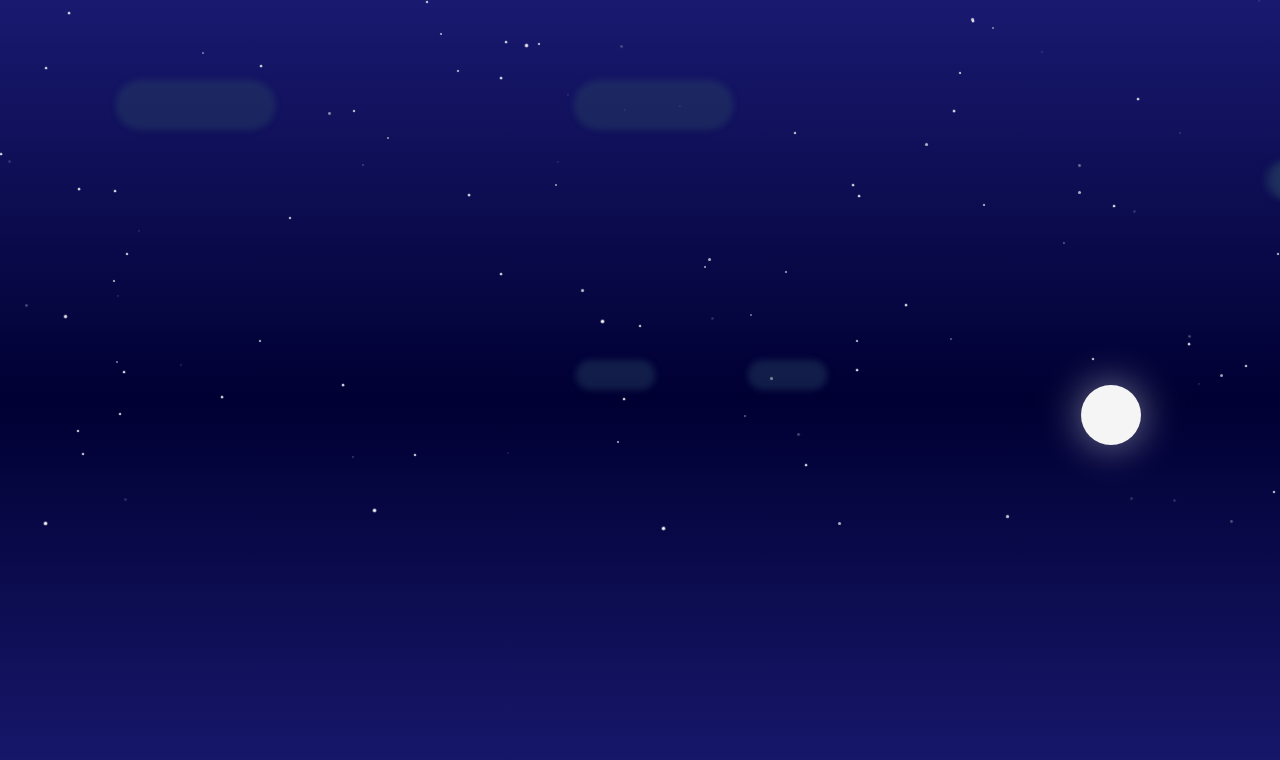
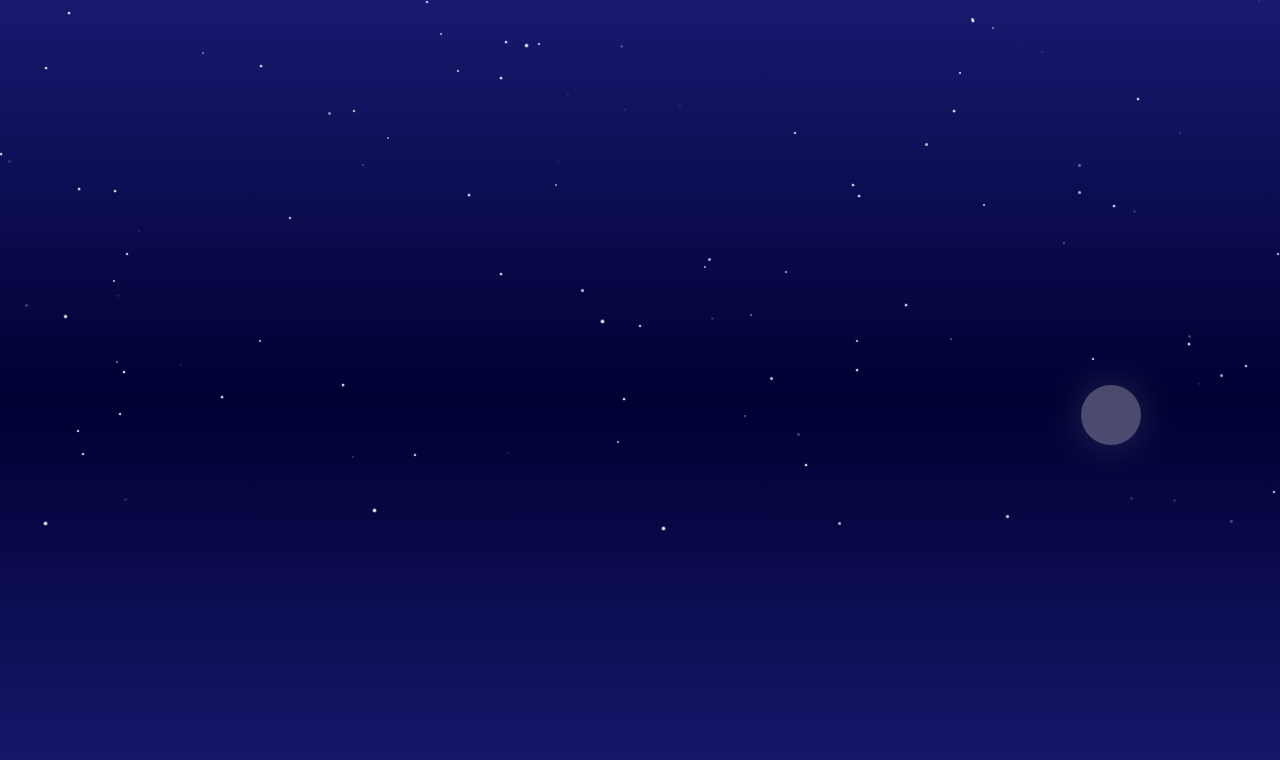
Before and after one commit to chrisdoornink/worlday, a Next.js app: page / in a window 1280 px wide. Shown: the top 760 px of the page. Built offline with nearby package versions, Linux system fonts and the light colour scheme.

Commit message:
working on weather

```diff
--- /dev/null
+++ b/app/components/worlday/constants.ts
@@ -0,0 +1,79 @@
+// Weather Types
+export const WEATHER_TYPES = ['clear', 'rain', 'snow'] as const;
+export type Weather = (typeof WEATHER_TYPES)[number];
+
+// Weather Probabilities (must sum to 1)
+export const WEATHER_PROBABILITIES = {
+  clear: 0.1,
+  rain: 0.85,
+  snow: 0.05,
+};
+
+// Weather Settings
+export const WEATHER_SETTINGS = {
+  updateInterval: 300000, // 5 minutes in milliseconds
+  particles: {
+    rain: {
+      count: 100,
+      minDuration: 0.8,
+      maxDuration: 1.1,
+    },
+    snow: {
+      count: 50,
+      minDuration: 3,
+      maxDuration: 5,
+    },
+  },
+};
+
+// Time Settings
+export const TIME_PERIODS = {
+  dawn: { start: 5, end: 7 },
+  morning: { start: 7, end: 11 },
+  noon: { start: 11, end: 16 },
+  afternoon: { start: 16, end: 19 },
+  dusk: { start: 19, end: 21 },
+  night: { start: 21, end: 5 },
+} as const;
+
+export type TimeOfDay = keyof typeof TIME_PERIODS;
+
+// Star Settings
+export const STAR_SETTINGS = {
+  count: 100,
+  brightProbability: 0.3,
+  maxHeight: 70, // percentage of screen height
+  twinkleMinDuration: 1.5,
+  twinkleMaxDuration: 2,
+};
+
+// Cloud Settings
+export const CLOUD_SETTINGS = {
+  count: {
+    clear: 4,
+    rain: 12,
+    snow: 8,
+  },
+  types: ['cloud1', 'cloud2', 'cloud3'] as const,
+  updateInterval: 15000, // 15 seconds in milliseconds
+  speedMultiplier: {
+    clear: 1,
+    rain: 0.7, // slower during rain
+    snow: 0.8, // slightly slower during snow
+  },
+};
+
+// Helper function to get random weather based on probabilities
+export const getRandomWeather = (): Weather => {
+  const random = Math.random();
+  let cumulativeProbability = 0;
+
+  for (const [weather, probability] of Object.entries(WEATHER_PROBABILITIES)) {
+    cumulativeProbability += probability;
+    if (random <= cumulativeProbability) {
+      return weather as Weather;
+    }
+  }
+
+  return WEATHER_TYPES[0]; // fallback to first weather type
+};
--- a/app/components/worlday/hooks/useBackground.ts
+++ b/app/components/worlday/hooks/useBackground.ts
@@ -1,9 +1,20 @@
 import { useState, useEffect } from 'react';
+import {
+  WEATHER_SETTINGS,
+  TIME_PERIODS,
+  STAR_SETTINGS,
+  CLOUD_SETTINGS,
+  getRandomWeather,
+  type Weather,
+  type TimeOfDay,
+} from '../constants';
 
 interface Cloud {
   key: number;
   type: string;
   left: string;
+  duration: string;
+  top: string;
 }
 
 interface Star {
@@ -21,15 +32,12 @@ interface WeatherParticle {
   delay: string;
 }
 
-type TimeOfDay = 'dawn' | 'morning' | 'noon' | 'afternoon' | 'dusk' | 'night';
-type Weather = 'clear' | 'rain' | 'snow';
-
 export const useBackground = () => {
   const [clouds, setClouds] = useState<Cloud[]>([]);
   const [stars, setStars] = useState<Star[]>([]);
   const [weatherParticles, setWeatherParticles] = useState<WeatherParticle[]>([]);
   const [timeOfDay, setTimeOfDay] = useState<TimeOfDay>('morning');
-  const [weather, setWeather] = useState<Weather>('clear');
+  const [weather, setWeather] = useState<Weather>(getRandomWeather());
 
   // Calculate sun/moon position based on time
   const getCelestialPosition = () => {
@@ -48,11 +56,15 @@ export const useBackground = () => {
   const getTimeOfDay = (): TimeOfDay => {
     const hour = new Date().getHours();
 
-    if (hour >= 5 && hour < 7) return 'dawn';
-    if (hour >= 7 && hour < 11) return 'morning';
-    if (hour >= 11 && hour < 16) return 'noon';
-    if (hour >= 16 && hour < 19) return 'afternoon';
-    if (hour >= 19 && hour < 21) return 'dusk';
+    for (const [period, times] of Object.entries(TIME_PERIODS)) {
+      if (
+        (times.start < times.end && hour >= times.start && hour < times.end) ||
+        (times.start > times.end && (hour >= times.start || hour < times.end))
+      ) {
+        return period as TimeOfDay;
+      }
+    }
+
     return 'night';
   };
 
@@ -60,15 +72,14 @@ export const useBackground = () => {
   useEffect(() => {
     const generateStars = () => {
       const newStars: Star[] = [];
-      const starCount = 100;
 
-      for (let i = 0; i < starCount; i++) {
+      for (let i = 0; i < STAR_SETTINGS.count; i++) {
         newStars.push({
           key: i,
-          top: `${Math.random() * 70}%`,
+          top: `${Math.random() * STAR_SETTINGS.maxHeight}%`,
           left: `${Math.random() * 100}%`,
-          delay: `${Math.random() * 2}s`,
-          bright: Math.random() > 0.7,
+          delay: `${Math.random() * STAR_SETTINGS.twinkleMaxDuration}s`,
+          bright: Math.random() > (1 - STAR_SETTINGS.brightProbability),
         });
       }
       setStars(newStars);
@@ -91,57 +102,58 @@ export const useBackground = () => {
 
   // Generate clouds
   useEffect(() => {
-    const generateClouds = () => {
-      const newClouds: Cloud[] = [];
-      const cloudTypes = ['cloud1', 'cloud2', 'cloud3'];
+    const generateCloud = (index: number): Cloud => {
+      const cloudType = CLOUD_SETTINGS.types[index % CLOUD_SETTINGS.types.length];
+      const duration = (45 + Math.random() * 30) / CLOUD_SETTINGS.speedMultiplier[weather];
+      const topPosition = 10 + Math.random() * 40; // Random vertical position between 10% and 50%
 
-      for (let i = 0; i < 6; i++) {
-        newClouds.push({
-          key: i,
-          type: cloudTypes[i % 3],
-          left: `${Math.random() * 100}%`,
-        });
-      }
-      setClouds(newClouds);
+      return {
+        key: Date.now() + index,
+        type: cloudType,
+        left: '0',
+        duration: `${duration}s`,
+        top: `${topPosition}%`,
+      };
     };
 
-    generateClouds();
-    const interval = setInterval(generateClouds, 30000);
-
-    return () => clearInterval(interval);
-  }, []);
+    // Initial cloud generation
+    const initialClouds: Cloud[] = [];
+    for (let i = 0; i < CLOUD_SETTINGS.count[weather]; i++) {
+      initialClouds.push(generateCloud(i));
+    }
+    setClouds(initialClouds);
+  }, [weather]); // Only regenerate all clouds when weather changes
 
   // Generate weather particles
   useEffect(() => {
     const generateWeatherParticles = () => {
+      console.log('Generating weather particles for', weather);
       if (weather === 'clear') {
         setWeatherParticles([]);
         return;
       }
 
+      const settings = WEATHER_SETTINGS.particles[weather];
       const newParticles: WeatherParticle[] = [];
-      const particleCount = weather === 'rain' ? 100 : 50;
 
-      for (let i = 0; i < particleCount; i++) {
+      for (let i = 0; i < settings.count; i++) {
         newParticles.push({
           key: i,
           left: `${Math.random() * 100}%`,
-          animationDuration: `${weather === 'rain' ?
-            0.8 + Math.random() * 0.3 :
-            3 + Math.random() * 2}s`,
-          delay: `${Math.random() * 2}s`,
+          animationDuration: `${
+            settings.minDuration +
+            Math.random() * (settings.maxDuration - settings.minDuration)
+          }s`,
+          delay: `${Math.random() * -2}s`, // Negative delay for initial stagger
         });
       }
       setWeatherParticles(newParticles);
     };
 
-    generateWeatherParticles();
-    // Change weather randomly every 5 minutes
     const interval = setInterval(() => {
-      const weathers: Weather[] = ['clear', 'rain', 'snow'];
-      const newWeather = weathers[Math.floor(Math.random() * weathers.length)];
-      setWeather(newWeather);
-    }, 300000);
+      setWeather(getRandomWeather());
+      generateWeatherParticles();
+    }, WEATHER_SETTINGS.updateInterval);
 
     return () => clearInterval(interval);
   }, [weather]);
--- a/app/components/worlday/index.tsx
+++ b/app/components/worlday/index.tsx
@@ -19,7 +19,9 @@ const World = () => {
     <div className={`${styles.worldContainer} ${styles[timeOfDay]}`}>
       {/* Celestial body (sun or moon) */}
       <div
-        className={`${styles.celestialBody} ${isNightTime ? styles.moon : styles.sun}`}
+        className={`${styles.celestialBody} ${
+          isNightTime ? styles.moon : styles.sun
+        } ${weather !== 'clear' ? styles.sunDim : ''}`}
         style={{
           left: celestialPosition.x,
           top: celestialPosition.y,
@@ -46,8 +48,14 @@ const World = () => {
           key={cloud.key}
           className={`${styles.cloud} ${styles[cloud.type]} ${
             isNightTime ? styles.nightCloud : styles.dayCloud
+          } ${weather === 'rain' ? styles.rainCloud : ''} ${
+            weather === 'snow' ? styles.snowCloud : ''
           }`}
-          style={{ left: cloud.left }}
+          style={{
+            left: cloud.left,
+            animationDuration: cloud.duration,
+            top: cloud.top,
+          }}
         />
       ))}
 
--- a/app/components/worlday/styles.module.css
+++ b/app/components/worlday/styles.module.css
@@ -45,6 +45,12 @@
   height: 80px;
   background: #FFD700;
   box-shadow: 0 0 60px #FFD700;
+  transition: all 1s ease;
+}
+
+.sunDim {
+  opacity: 0.3;
+  box-shadow: 0 0 30px rgba(255, 215, 0, 0.3);
 }
 
 .moon {
@@ -87,6 +93,10 @@
   border-radius: 50px;
   filter: blur(3px);
   animation: float linear infinite;
+  transition: all 1s ease;
+  transform: translateX(0);
+  will-change: transform;
+  top: var(--cloud-top-position, 20%); /* Default position if not set */
 }
 
 .dayCloud {
@@ -99,24 +109,33 @@
   opacity: 0.4;
 }
 
+.rainCloud {
+  filter: blur(5px);
+  opacity: 0.9;
+  transform: scale(1.5);
+}
+
+.snowCloud {
+  filter: blur(4px);
+  opacity: 0.85;
+  transform: scale(1.3);
+}
+
 .cloud1 {
   width: 120px;
   height: 40px;
-  top: 20%;
   animation-duration: 60s;
 }
 
 .cloud2 {
   width: 80px;
   height: 30px;
-  top: 45%;
   animation-duration: 45s;
 }
 
 .cloud3 {
   width: 160px;
   height: 50px;
-  top: 10%;
   animation-duration: 75s;
 }
 
@@ -127,6 +146,7 @@
   height: 20px;
   background: linear-gradient(transparent, rgba(255, 255, 255, 0.5));
   animation: rainfall linear infinite;
+  top: -20px; /* Start above the viewport */
 }
 
 .snow {
@@ -137,31 +157,32 @@
   border-radius: 50%;
   filter: blur(1px);
   animation: snowfall linear infinite;
+  top: -6px; /* Start above the viewport */
 }
 
 @keyframes float {
   from {
-    transform: translateX(-200px);
+    transform: translateX(-120vw);
   }
   to {
-    transform: translateX(100vw);
+    transform: translateX(120vw);
   }
 }
 
 @keyframes rainfall {
-  from {
-    transform: translateY(-120vh) translateX(0);
+  0% {
+    transform: translateY(-100px) translateX(0);
   }
-  to {
-    transform: translateY(20vh) translateX(-20px);
+  100% {
+    transform: translateY(calc(100vh + 100px)) translateX(-20px);
   }
 }
 
 @keyframes snowfall {
-  from {
-    transform: translateY(-120vh) translateX(0) rotate(0deg);
+  0% {
+    transform: translateY(-100px) translateX(0) rotate(0deg);
   }
-  to {
-    transform: translateY(20vh) translateX(-20px) rotate(360deg);
+  100% {
+    transform: translateY(calc(100vh + 100px)) translateX(-20px) rotate(360deg);
   }
 }
```
